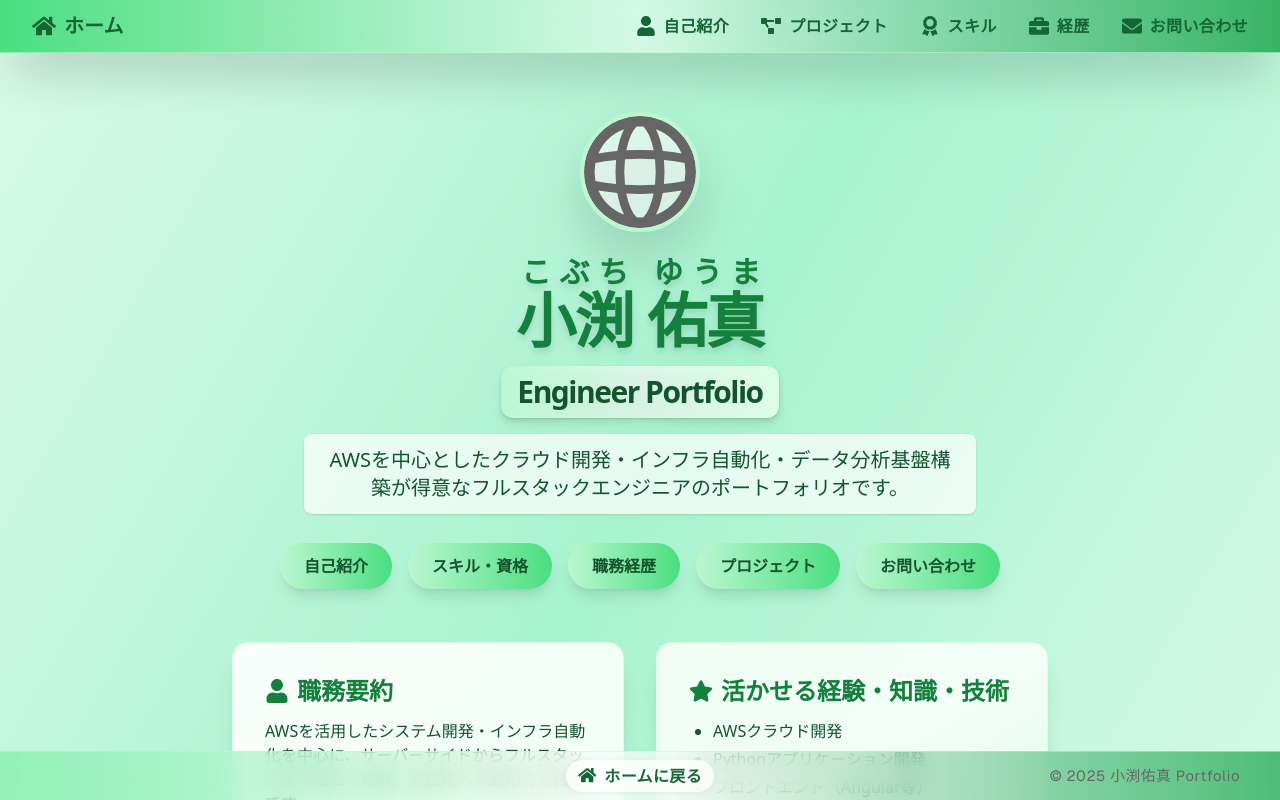
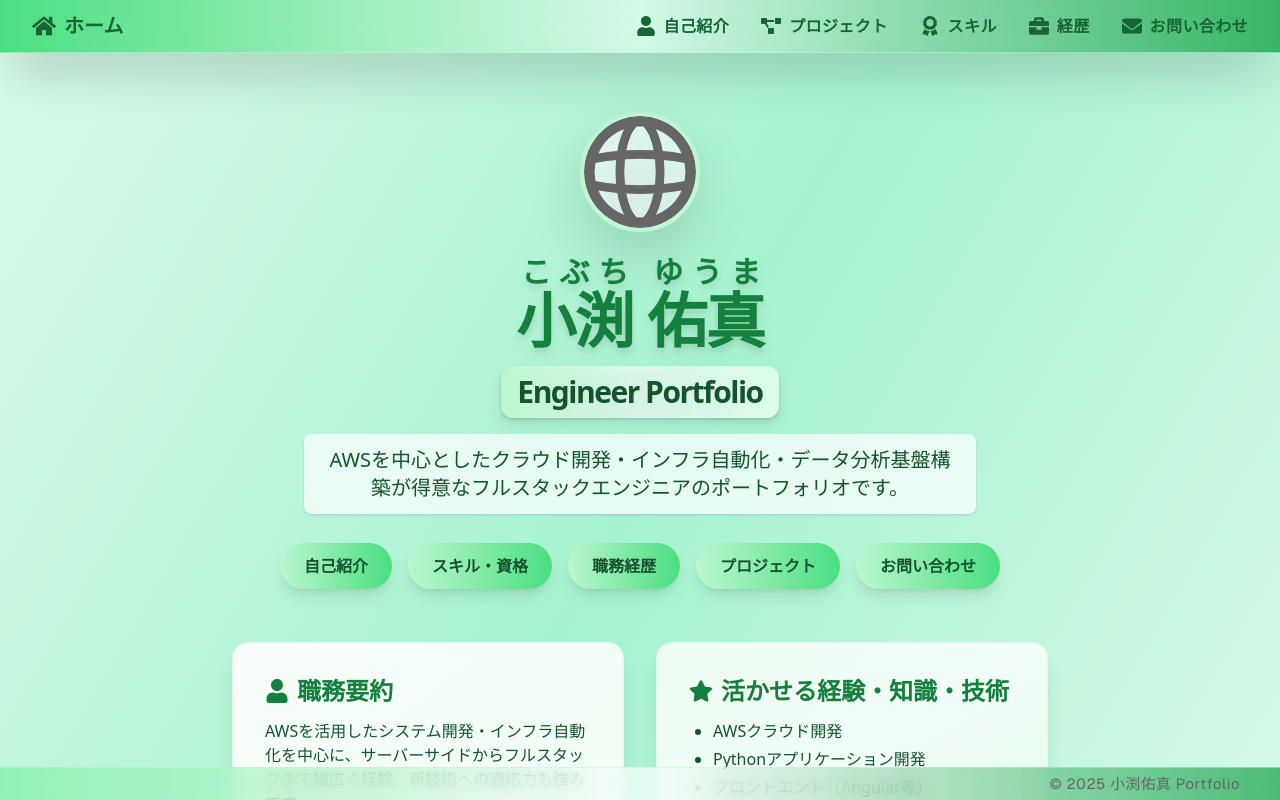
Before and after one commit to y-kobuchi/y-kobuchi.github.io, a Next.js app: page / in a window 1280 px wide. Shown: the top 800 px of the page. Built offline with nearby package versions, Linux system fonts and the light colour scheme.

Commit message:
フッターのホームボタンを削除

```diff
--- a/src/app/components/Footer.tsx
+++ b/src/app/components/Footer.tsx
@@ -1,24 +1,9 @@
-import Link from "next/link";
-import { FaHome } from "react-icons/fa";
-
 export default function Footer() {
   return (
     <footer className="fixed bottom-0 left-0 w-screen max-w-none rounded-none bg-gradient-to-r from-green-300/80 via-white/60 to-green-600/70 backdrop-blur-md shadow-xl border-t border-green-200/50 z-50">
       <div className="flex flex-row items-center px-6 py-1.5 md:px-10 md:py-2 relative">
         {/* 左スペーサー */}
         <div className="flex-1" />
-        {/* ホームに戻るボタン（中央・洗練デザイン） */}
-        <Link
-          href="/"
-          className="flex items-center gap-2 text-green-800 text-[1rem] font-semibold hover:underline hover:text-green-900 transition-colors duration-150 px-3 py-1 rounded-full focus:outline-none focus-visible:ring-2 focus-visible:ring-green-400"
-          style={{
-            background: "rgba(255,255,255,0.7)",
-            boxShadow: "0 1px 6px #0001",
-          }}
-        >
-          <FaHome className="text-[1.15em] mb-[1px]" />
-          <span className="tracking-wide">ホームに戻る</span>
-        </Link>
         {/* 右スペーサー */}
         <div className="flex-1 flex justify-end">
           <p className="footer-copyright ml-6 text-[0.92rem] text-gray-500 font-normal whitespace-nowrap select-none">
--- a/src/app/globals.css
+++ b/src/app/globals.css
@@ -80,7 +80,7 @@ footer {
 
 /* フッター右下の著作権表示をシャープでクールに */
 .footer-copyright {
-  font-family: "Geist", "Segoe UI", "Meiryo", sans-serif;
+  font-family: "Geist", sans-serif;
   font-weight: 400;
   font-size: 0.92rem;
   letter-spacing: 0.04em;
```
